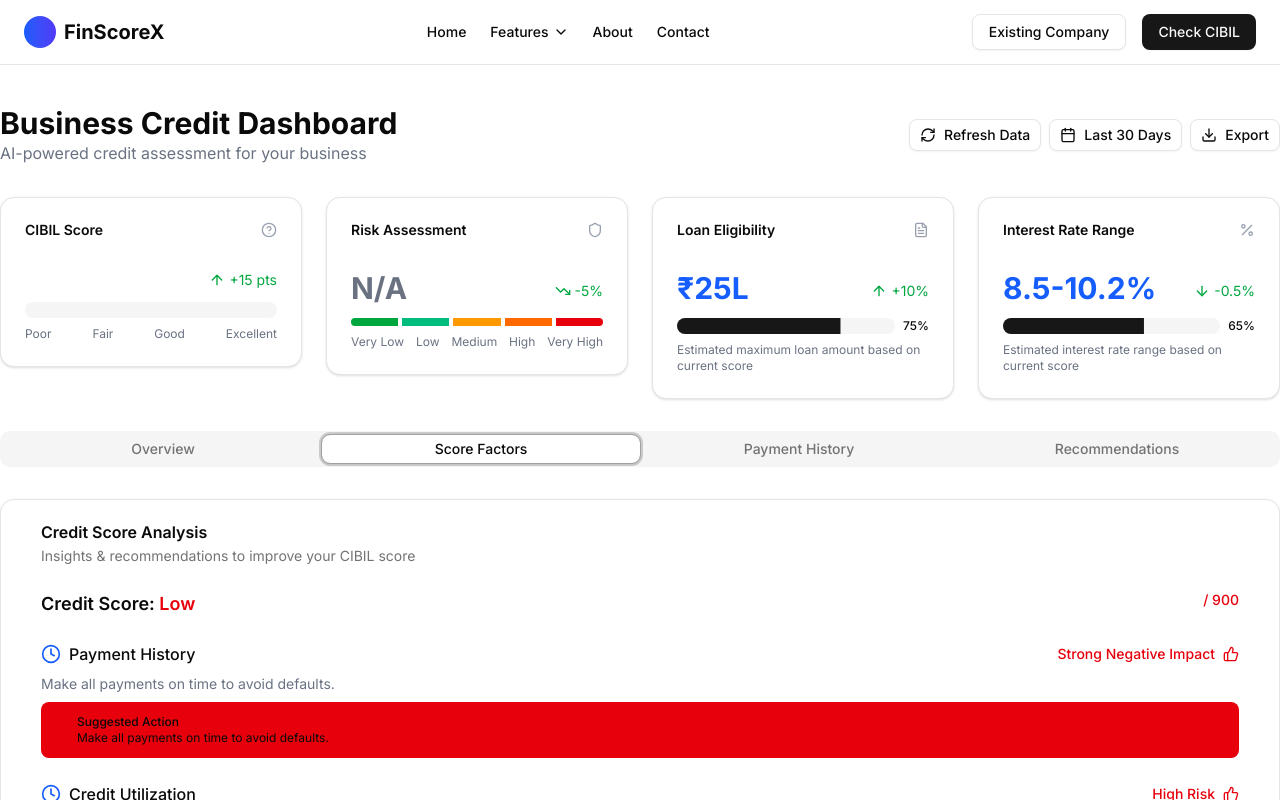
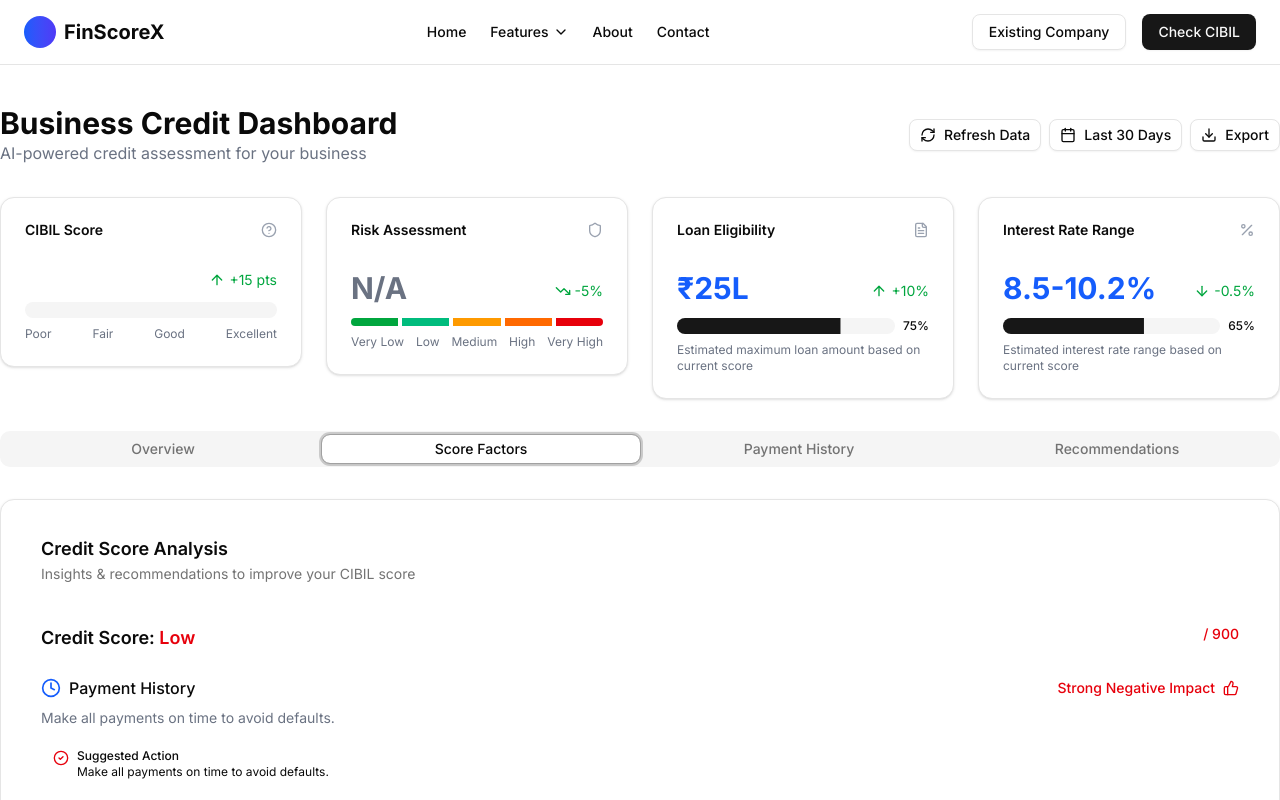
Before and after one commit to Pranav-Patel-123/FinScoreX_Frontend, a Next.js app: page /dashboard in a window 1280 px wide. Both pictures are taken after a click on the tab "Score Factors". Shown: the top 800 px of the page. Built offline with nearby package versions, Linux system fonts and the light colour scheme.

Commit message:
Update recommendation.tsx

```diff
--- a/src/app/dashboard/recommendation.tsx
+++ b/src/app/dashboard/recommendation.tsx
@@ -1,4 +1,10 @@
-import { Card, CardHeader, CardTitle, CardDescription, CardContent } from "../../components/ui/card";
+import {
+  Card,
+  CardHeader,
+  CardTitle,
+  CardDescription,
+  CardContent
+} from "../../components/ui/card";
 import { Clock, ThumbsUp, CheckCircle2 } from "lucide-react";
 
 interface CreditScoreCardProps {
@@ -9,7 +15,7 @@ export default function CreditScoreCard({ score }: CreditScoreCardProps) {
   // Define score category & colors
   let category = "";
   let color = "";
-  let suggestions: any[] = [];
+  let suggestions: { title: string; impact: string; color: string; advice: string }[] = [];
 
   if (score <= 500) {
     category = "Low";
@@ -36,15 +42,18 @@ export default function CreditScoreCard({ score }: CreditScoreCardProps) {
 
   return (
     <Card className="p-4 rounded-lg shadow-md bg-white">
-      <CardHeader>
-        <CardTitle>Credit Score Analysis</CardTitle>
-        <CardDescription>Insights & recommendations to improve your CIBIL score</CardDescription>
+      <CardHeader className="p-4">
+        <CardTitle className="text-lg font-bold">Credit Score Analysis</CardTitle>
+        <CardDescription className="text-gray-500">
+          Insights & recommendations to improve your CIBIL score
+        </CardDescription>
       </CardHeader>
-      <CardContent>
-        <div className="space-y-6">
+      <CardContent className="space-y-6">
         {/* Score Overview */}
         <div className="flex justify-between">
-            <h2 className="text-lg font-semibold">Credit Score: <span className={`${color}`}>{category}</span></h2>
+          <h2 className="text-lg font-semibold">
+            Credit Score: <span className={color}>{category}</span>
+          </h2>
           <span className={`text-sm font-medium ${color}`}>{score} / 900</span>
         </div>
 
@@ -62,10 +71,10 @@ export default function CreditScoreCard({ score }: CreditScoreCardProps) {
               </div>
             </div>
             <p className="text-sm text-gray-500">{item.advice}</p>
-              <div className={`mt-2 rounded-md bg-opacity-10 ${item.color.replace("text-", "bg-")} p-3`}>
+            <div className={`mt-2 rounded-md ${item.color.replace("text-", "bg-")}-50 p-3`}>
               <div className="flex items-start gap-2">
                 <CheckCircle2 className={`mt-0.5 h-4 w-4 ${item.color}`} />
-                  <div className={`text-xs ${item.color.replace("text-", "text-")}-800`}>
+                <div className="text-xs">
                   <p className="font-medium">Suggested Action</p>
                   <p>{item.advice}</p>
                 </div>
@@ -73,7 +82,6 @@ export default function CreditScoreCard({ score }: CreditScoreCardProps) {
             </div>
           </div>
         ))}
-        </div>
       </CardContent>
     </Card>
   );
```
Lines whose indentation alone changed are shown as unchanged.
